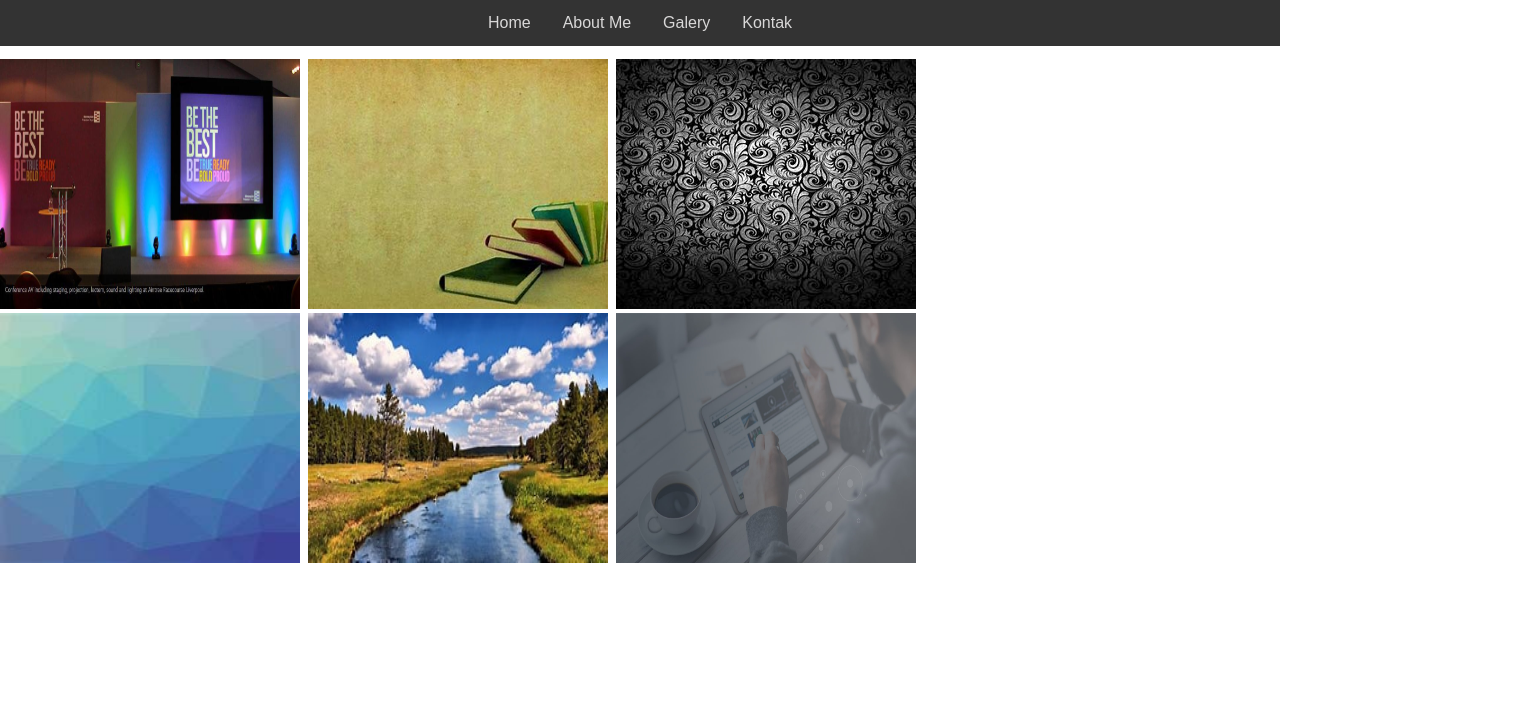
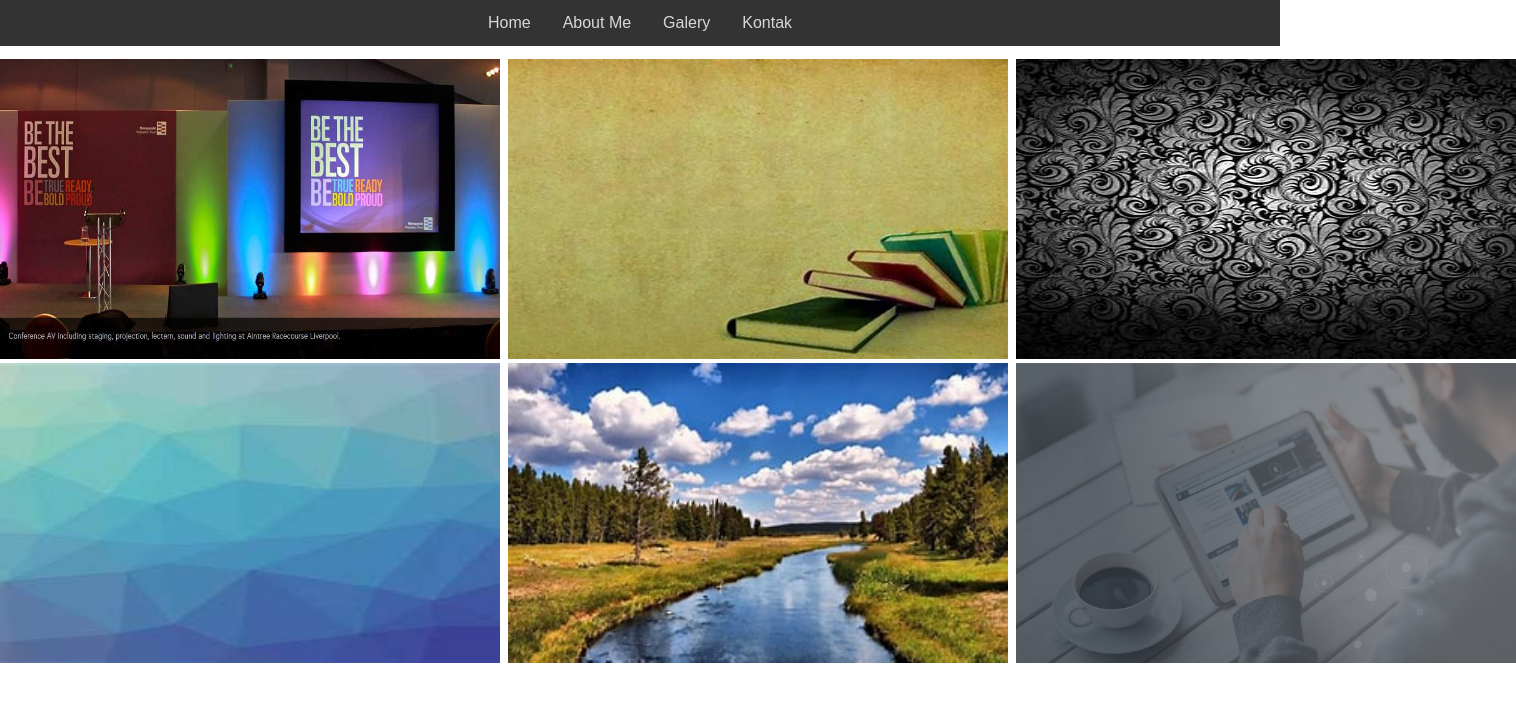
Before and after one commit to Bynrwdntr/rangkuman-tugas, a plain HTML site: page galery.html in a window 1280 px wide. Shown: the whole page, 1516 px wide, since content can reach past the window. Drawn offline with Linux system fonts and the light colour scheme.

Commit message:
first commit

```diff
--- a/galery.html
+++ b/galery.html
@@ -12,9 +12,9 @@
         <a href="kontak bayu.html">Kontak</a>
     </div>
 <pre>
-<img src="warna.jpg" width=300 height=250> <img src="1.jpeg"
-width=300 height=250> <img src="2.jpeg" width=300 height=250>
-<img src="3.jpeg" width=300 height=250> <img src="th.jpeg" width=300 height=250> <img src="home.jpg" width=300 height=250>
+<img src="warna.jpg" width=500 height=300> <img src="1.jpeg"
+width=500 height=300> <img src="2.jpeg" width=500 height=300>
+<img src="3.jpeg" width=500 height=300> <img src="th.jpeg" width=500 height=300> <img src="home.jpg" width=500 height=300>
 </pre>
 </BODY>
 </HTML>
```
